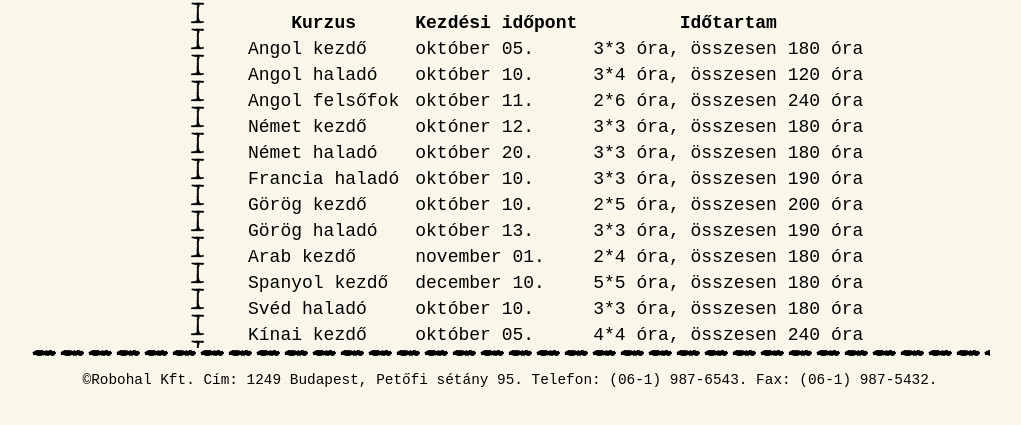
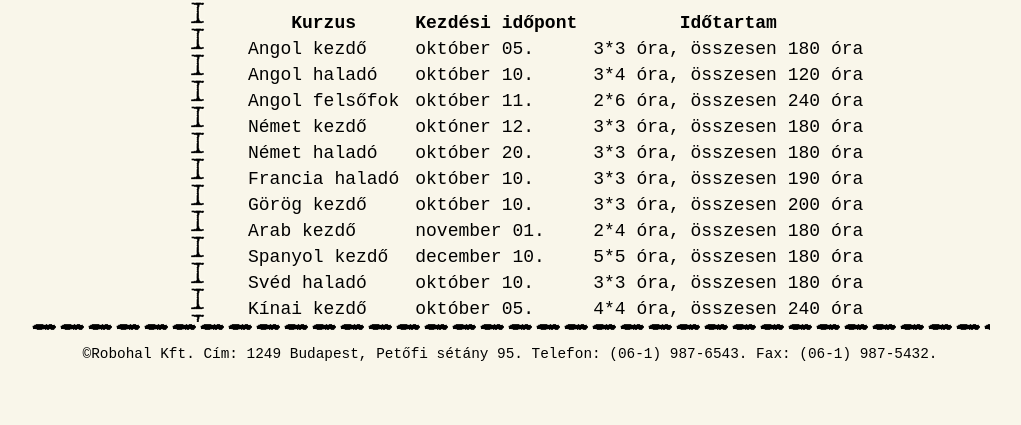
Before and after one commit to paaldorina/munkaf-jlok-30_onallo, a plain HTML site: page kurzusok.html in a window 1280 px wide. Shown: the part 227-652 px from the top of the page, without its empty margins (130-1151 px from the left). Drawn offline with Linux system fonts and the light colour scheme.

Commit message:
feladat 8

```diff
--- a/kurzusok.html
+++ b/kurzusok.html
@@ -65,13 +65,9 @@
           <tr>
             <td>Görög kezdő</td>
             <td>október 10.</td>
-            <td>2*5 óra, összesen 200 óra</td>
+            <td>3*3 óra, összesen 200 óra</td>
           </tr>
           <tr>
-            <td>Görög haladó</td>
-            <td>október 13.</td>
-            <td>3*3 óra, összesen 190 óra</td>
-          </tr>
           <tr>
             <td>Arab kezdő</td>
             <td>november&nbsp;01.</td>
```
